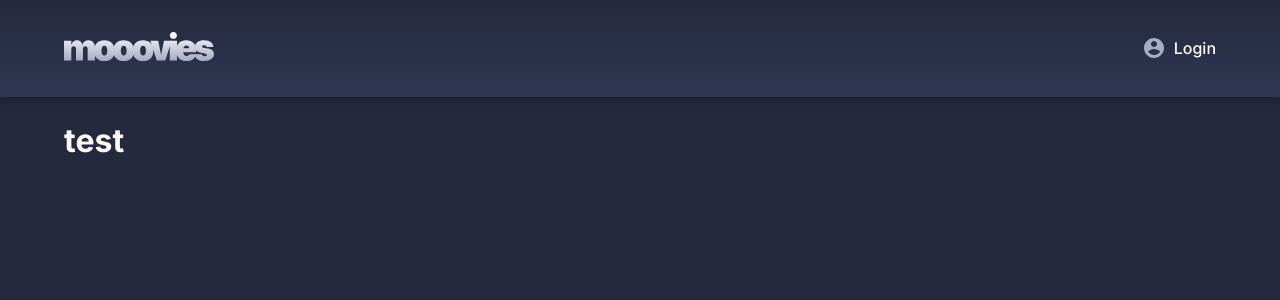
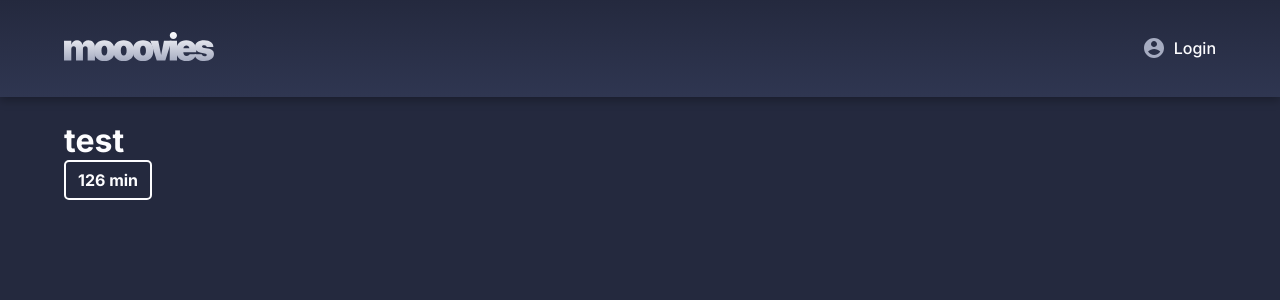
Before and after one commit to lucasgmelo/cinema-management, an Angular app in the folder client/: page / in a window 1280 px wide. Shown: the top 300 px of the page. Built offline with nearby package versions, Linux system fonts and the light colour scheme.

Commit message:
feat(main): create badge component

```diff
--- a/client/src/app/app.component.html
+++ b/client/src/app/app.component.html
@@ -1,4 +1,5 @@
 <app-navbar></app-navbar>
 <main class="page-container">
   <h1>test</h1>
+  <app-badge content="126 min"></app-badge>
 </main>
--- a/client/src/app/app.module.ts
+++ b/client/src/app/app.module.ts
@@ -4,11 +4,13 @@ import { BrowserModule } from '@angular/platform-browser';
 import { AppRoutingModule } from './app-routing.module';
 import { AppComponent } from './app.component';
 import { NavbarComponent } from './common/navbar/navbar.component';
+import { BadgeComponent } from './common/badge/badge.component';
 
 @NgModule({
   declarations: [
     AppComponent,
-    NavbarComponent
+    NavbarComponent,
+    BadgeComponent
   ],
   imports: [
     BrowserModule,
--- /dev/null
+++ b/client/src/app/common/badge/badge.component.html
@@ -0,0 +1,3 @@
+<div>
+    <p>{{content}}</p>
+</div>
--- /dev/null
+++ b/client/src/app/common/badge/badge.component.scss
@@ -0,0 +1,10 @@
+div {
+    padding: 8px 12px;
+    border: 2px solid var(--white);
+    width: max-content;
+    border-radius: 5px;
+    p {
+        font-size: 16px;
+        font-weight: 700;
+    }
+}
--- /dev/null
+++ b/client/src/app/common/badge/badge.component.ts
@@ -0,0 +1,20 @@
+import { Component, Input, OnInit } from '@angular/core';
+
+@Component({
+  selector: 'app-badge',
+  templateUrl: './badge.component.html',
+  styleUrls: ['./badge.component.scss']
+})
+
+export class BadgeComponent implements OnInit {
+
+  @Input() content!: string;
+
+  constructor() { }
+
+  ngOnInit(): void {
+  }
+
+
+
+}
```
Also changed, not shown: 2 other files (tests, documents, lock files or other folders).
